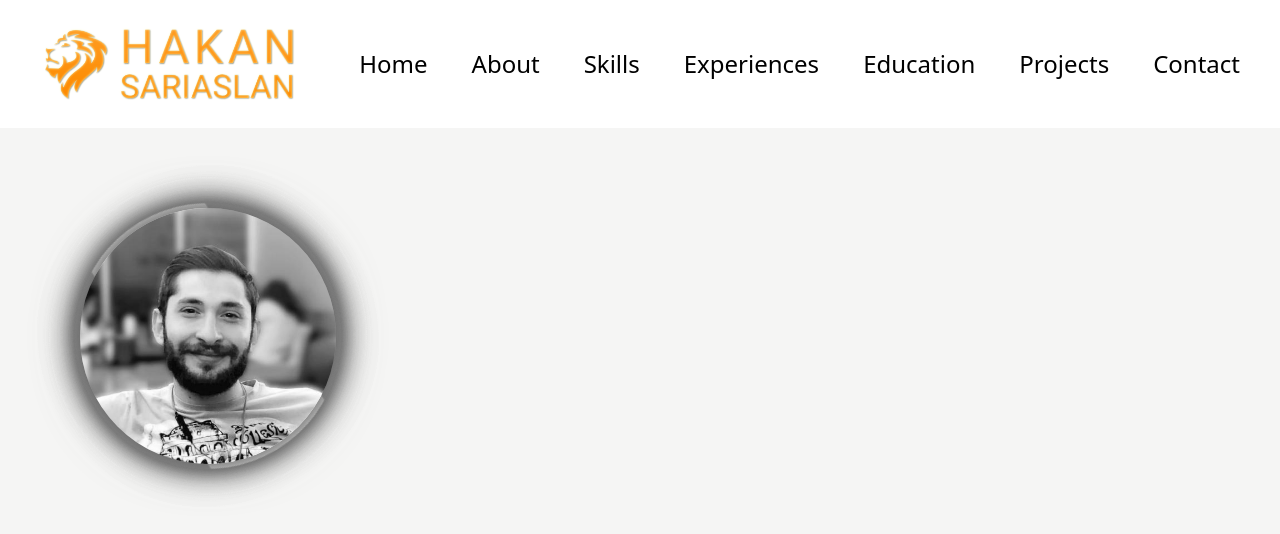
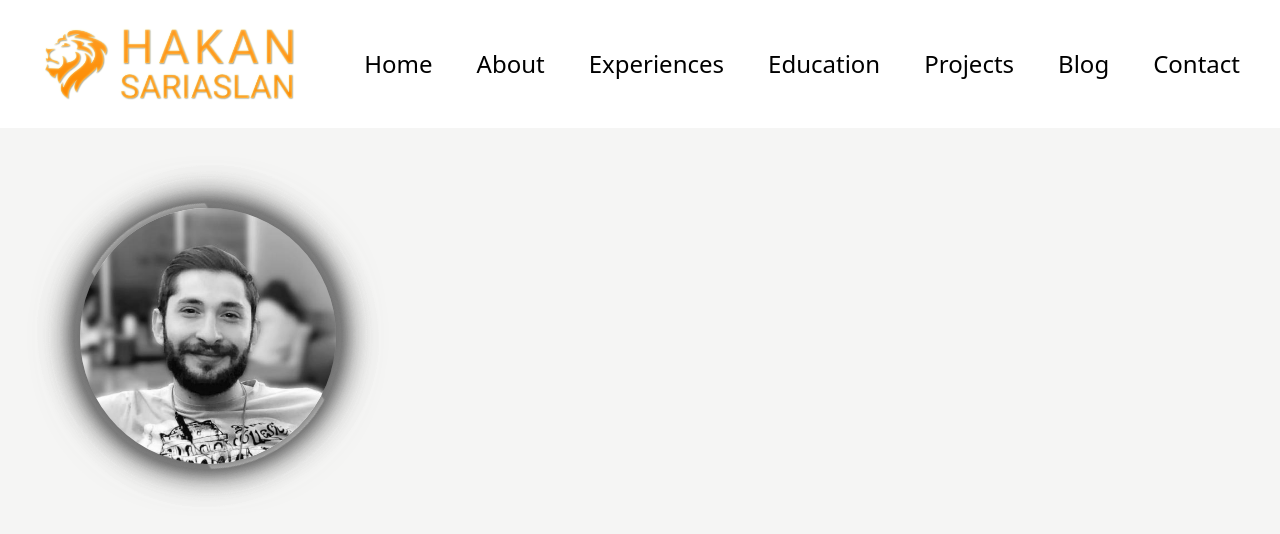
Before and after one commit to hsariaslan/sariaslan.org, a React (Vite) app: page / in a window 1280 px wide. Shown: the top 534 px of the page. Built offline with nearby package versions, Linux system fonts and the light colour scheme.

Commit message:
Remove menu 'skills', add menu 'blog'.

```diff
--- a/src/components/BurgerMenu.tsx
+++ b/src/components/BurgerMenu.tsx
@@ -49,8 +49,8 @@ const BurgerMenu: React.FC<BurgerMenuProps> = ({menuItems}) => {
             >
                 <nav className="p-4 flex flex-col gap-y-4">
                     {menuItems.map((item, index) => (
-                        <div className="block">
-                            <Link to={item.link} key={index} className="block text-gray-700 link-effect">
+                        <div className="block" key={index}>
+                            <Link to={item.link} className="block text-gray-700 link-effect">
                                 {item.text}
                             </Link>
                         </div>
--- a/src/components/Header.tsx
+++ b/src/components/Header.tsx
@@ -1,7 +1,8 @@
 import React from "react";
 import {Link} from "react-router-dom";
 import {AiFillExperiment} from "react-icons/ai";
-import {FaFileCode, FaGraduationCap, FaHome, FaInfoCircle, FaPhone, FaStar} from "react-icons/fa";
+import {FaFileCode, FaGraduationCap, FaHome, FaInfoCircle, FaPhone} from "react-icons/fa";
+import {HiPencilSquare} from "react-icons/hi2";
 import BurgerMenu from "@/components/BurgerMenu";
 import ConfettiMenu from "@/components/ConfettiMenu";
 
@@ -23,11 +24,6 @@ const menuItems: IMenuItemsProps[] = [
         icon: <FaInfoCircle className="menu-item-icon" size={20}/>,
     },
     {
-        link: '/#skills',
-        text: 'Skills',
-        icon: <FaStar className="menu-item-icon" size={20}/>,
-    },
-    {
         link: '/#experiences',
         text: 'Experiences',
         icon: <AiFillExperiment className="menu-item-icon" size={20}/>,
@@ -41,6 +37,11 @@ const menuItems: IMenuItemsProps[] = [
         link: '/#projects',
         text: 'Projects',
         icon: <FaFileCode className="menu-item-icon" size={20}/>,
+    },
+    {
+        link: '/#blog',
+        text: 'Blog',
+        icon: <HiPencilSquare className="menu-item-icon" size={20}/>,
     },
     {
         link: '/#contact',
--- a/tailwind.config.js
+++ b/tailwind.config.js
@@ -9,7 +9,7 @@ export default {
       colors: {
         primary: 'rgb(253, 139, 0)',
         secondary: 'rgb(255, 218, 175)',
-        darkPrimary: 'rgb(213,116,0)',
+        darkPrimary: 'rgb(213, 116, 0)',
       },
     },
   },
```
